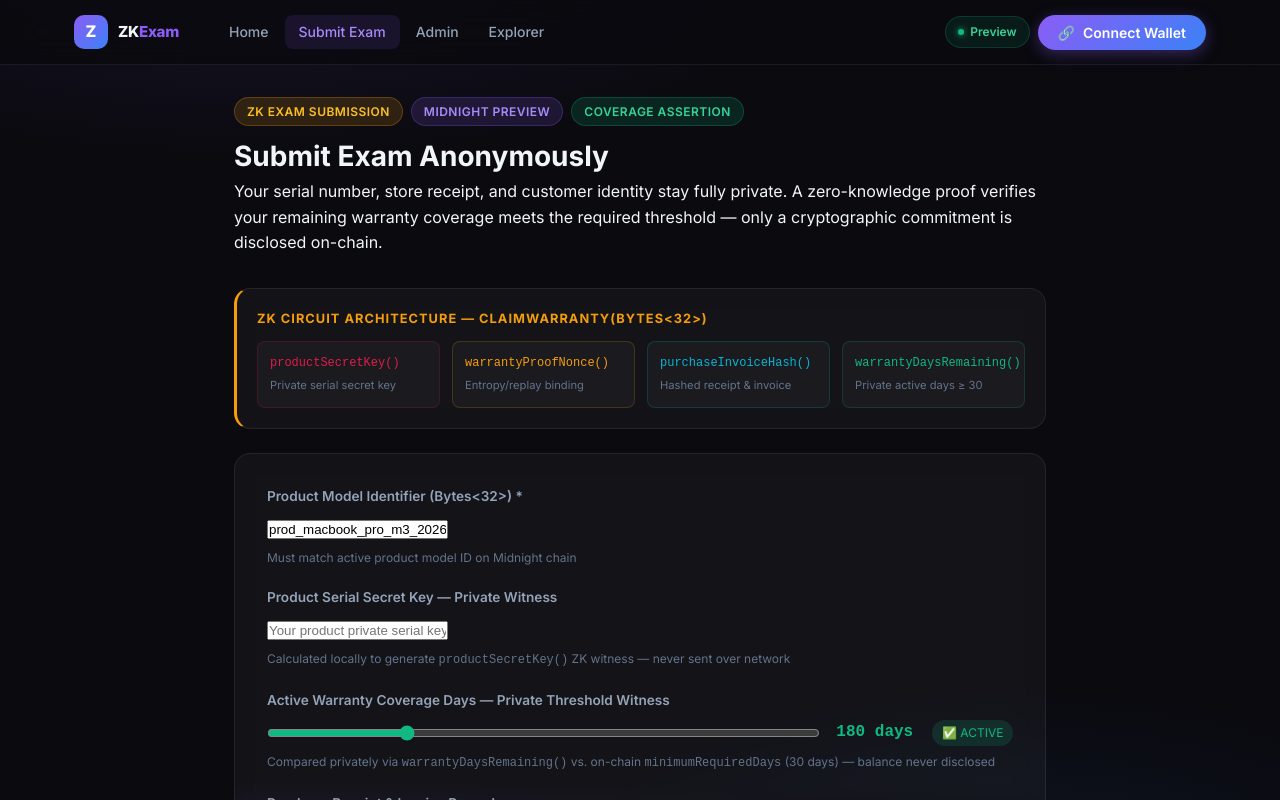
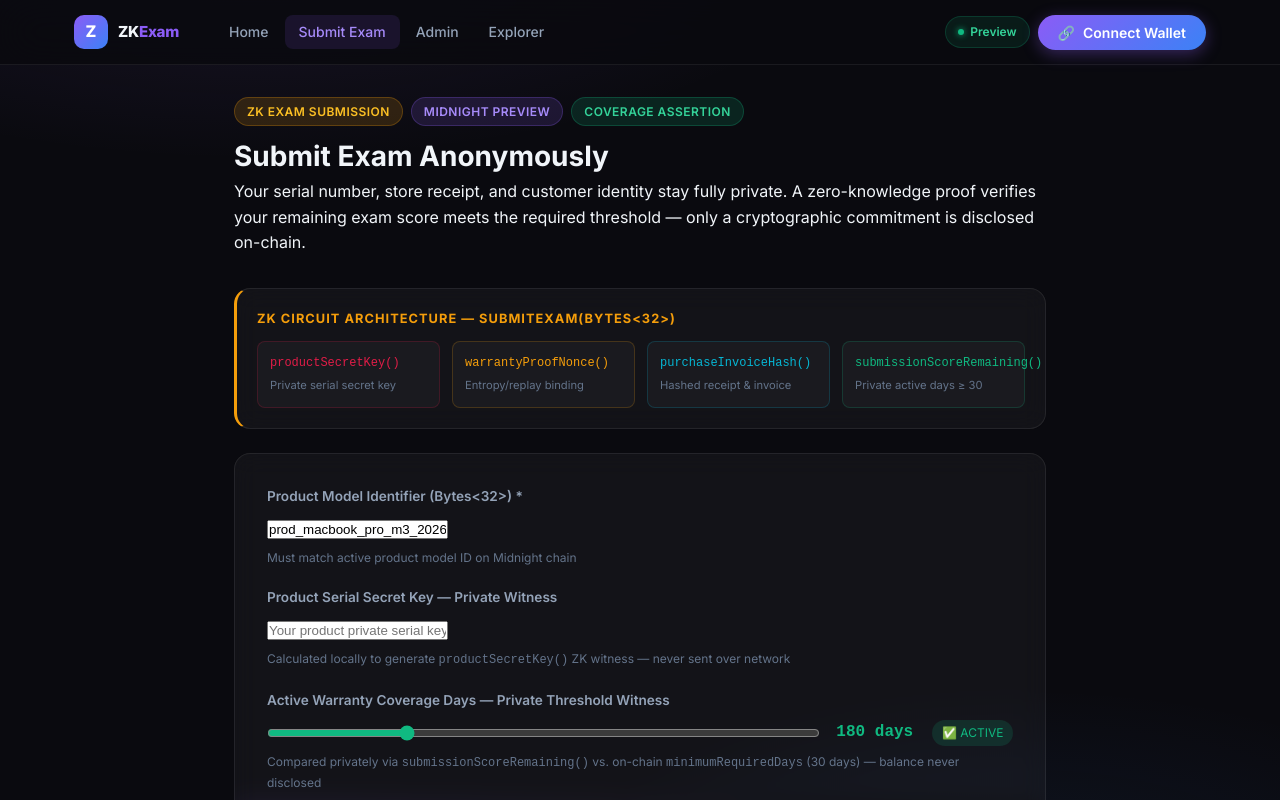
Before and after one commit to techyguy7866/exam-submission-platform, a Next.js app: page /claim in a window 1280 px wide. Shown: the top 800 px of the page. Built offline with nearby package versions, Linux system fonts and the light colour scheme; what @midnight-ntwrk/midnight-js-network-id would draw is missing.

Commit message:
fix(ui): Replace all Confidential Product Warranty Verification branding with Anonymous Exam Submission Portal in claim and admin pages

```diff
--- a/src/app/admin/page.tsx
+++ b/src/app/admin/page.tsx
@@ -121,7 +121,7 @@ export default function AdminPage() {
             🔑 Panel 1 — setManufacturerCommitment(Uint&lt;32&gt;)
           </div>
           <p style={{ fontSize: "0.83rem", color: "#94a3b8", marginBottom: "1rem" }}>
-            Anchors the manufacturer's public commitment on-chain and sets the minimum active warranty days requirement for valid claims.
+            Anchors the manufacturer's public commitment on-chain and sets the minimum active submission score requirement for valid claims.
           </p>
           <form onSubmit={handleSetManufacturer} style={{ display: "flex", flexDirection: "column", gap: "1rem" }}>
             <div>
@@ -176,7 +176,7 @@ export default function AdminPage() {
             🔄 Panel 3 — resetProduct(Bytes&lt;32&gt;, Uint&lt;32&gt;)
           </div>
           <p style={{ fontSize: "0.83rem", color: "#94a3b8", marginBottom: "1rem" }}>
-            Update the active product model ID and adjust minimum active warranty days requirement for new model releases.
+            Update the active product model ID and adjust minimum active submission score requirement for new model releases.
           </p>
           <form onSubmit={handleReset} style={{ display: "flex", flexDirection: "column", gap: "1rem" }}>
             <div>
--- a/src/app/claim/page.tsx
+++ b/src/app/claim/page.tsx
@@ -7,7 +7,7 @@ export default function ClaimPage() {
   const [productId, setProductId] = useState("prod_macbook_pro_m3_2026");
   const [productSecretKey, setProductSecretKey] = useState("");
   const [purchaseInvoice, setPurchaseInvoice] = useState("");
-  const [warrantyDays, setWarrantyDays] = useState(180);
+  const [submissionScore, setWarrantyDays] = useState(180);
   const [loading, setLoading] = useState(false);
   const [verifyLoading, setVerifyLoading] = useState(false);
   const [result, setResult] = useState<any>(null);
@@ -16,7 +16,7 @@ export default function ClaimPage() {
   const [error, setError] = useState<string | null>(null);
   const [logs, setLogs] = useState<{ msg: string; type: string }[]>([]);
 
-  const MINIMUM_REQUIRED_DAYS = 30;
+  const MINIMUM_PASS_SCORE = 30;
   const addLog = (msg: string, type = "info") => setLogs(l => [...l, { msg, type }]);
 
   const handleClaim = async (e: React.FormEvent) => {
@@ -27,22 +27,22 @@ export default function ClaimPage() {
       const client = getClient();
       client.setProductSecretKey(productSecretKey || "serial_secret_macbook_pro_2026");
       client.setPurchaseInvoice(purchaseInvoice || "invoice_receipt_store_09182");
-      client.setWarrantyDays(warrantyDays);
+      client.setWarrantyDays(submissionScore);
 
       addLog("> [ZK WITNESS] productSecretKey() — private serial key generated locally", "info");
       addLog("> [ZK WITNESS] warrantyProofNonce() — random entropy salt for replay protection", "info");
       addLog("> [ZK WITNESS] purchaseInvoiceHash() — SHA-256 hash of receipt & invoice", "info");
-      addLog(`> [ZK WITNESS] warrantyDaysRemaining() — ${warrantyDays} days balance vs. ${MINIMUM_REQUIRED_DAYS} days requirement`, "info");
-      addLog(`> [ZK THRESHOLD] Asserting warrantyDaysRemaining >= minimumRequiredDays privately...`, "info");
+      addLog(`> [ZK WITNESS] submissionScoreRemaining() — ${submissionScore} days balance vs. ${MINIMUM_PASS_SCORE} days requirement`, "info");
+      addLog(`> [ZK THRESHOLD] Asserting submissionScoreRemaining >= minimumRequiredDays privately...`, "info");
 
-      if (warrantyDays < MINIMUM_REQUIRED_DAYS) {
-        addLog(`> [REJECTED] ${warrantyDays} active days < ${MINIMUM_REQUIRED_DAYS} days requirement — circuit would reject proof`, "error");
-        setError(`Warranty Expired: ${warrantyDays} active days is below the required ${MINIMUM_REQUIRED_DAYS}-day threshold.`);
+      if (submissionScore < MINIMUM_PASS_SCORE) {
+        addLog(`> [REJECTED] ${submissionScore} active days < ${MINIMUM_PASS_SCORE} days requirement — circuit would reject proof`, "error");
+        setError(`Warranty Expired: ${submissionScore} active days is below the required ${MINIMUM_PASS_SCORE}-day threshold.`);
         return;
       }
 
-      addLog("> [CIRCUIT] Executing claimWarranty(Bytes<32>) on Midnight Network...", "info");
-      const res = await client.claimWarranty(productId);
+      addLog("> [CIRCUIT] Executing submitExam(Bytes<32>) on Midnight Network...", "info");
+      const res = await client.submitExam(productId);
       setResult(res);
       addLog(`> [SUCCESS] Warranty claim verified & signed! TxHash: ${res.txHash}`, "success");
       addLog(`> [COMMITMENT] ZK Warranty Commitment: ${res.commitmentHex}`, "success");
@@ -86,21 +86,21 @@ export default function ClaimPage() {
           </div>
           <h1 className="section-title" style={{ fontSize: "1.75rem" }}>Submit Exam Anonymously</h1>
           <p className="section-desc">
-            Your serial number, store receipt, and customer identity stay fully private. A zero-knowledge proof verifies your remaining warranty coverage meets the required threshold — only a cryptographic commitment is disclosed on-chain.
+            Your serial number, store receipt, and customer identity stay fully private. A zero-knowledge proof verifies your remaining exam score meets the required threshold — only a cryptographic commitment is disclosed on-chain.
           </p>
         </div>
 
         {/* ── ZK Witnesses Card ── */}
         <div className="glass-card" style={{ padding: "1.25rem", marginBottom: "1.5rem", borderLeft: "3px solid #f59e0b" }}>
           <div style={{ fontSize: "0.8rem", fontWeight: 700, color: "#f59e0b", marginBottom: "0.75rem", textTransform: "uppercase", letterSpacing: "0.08em" }}>
-            ZK Circuit Architecture — claimWarranty(Bytes&lt;32&gt;)
+            ZK Circuit Architecture — submitExam(Bytes&lt;32&gt;)
           </div>
           <div style={{ display: "grid", gridTemplateColumns: "repeat(auto-fit, minmax(180px, 1fr))", gap: "0.75rem" }}>
             {[
               { label: "productSecretKey()", desc: "Private serial secret key", color: "#e11d48" },
               { label: "warrantyProofNonce()", desc: "Entropy/replay binding", color: "#f59e0b" },
               { label: "purchaseInvoiceHash()", desc: "Hashed receipt & invoice", color: "#06b6d4" },
-              { label: "warrantyDaysRemaining()", desc: "Private active days ≥ 30", color: "#10b981" },
+              { label: "submissionScoreRemaining()", desc: "Private active days ≥ 30", color: "#10b981" },
             ].map(w => (
               <div key={w.label} style={{ background: "rgba(255,255,255,0.03)", borderRadius: "8px", padding: "0.75rem", border: `1px solid ${w.color}33` }}>
                 <div style={{ fontFamily: "monospace", fontSize: "0.75rem", color: w.color, marginBottom: "0.25rem" }}>{w.label}</div>
@@ -138,23 +138,23 @@ export default function ClaimPage() {
                 Active Warranty Coverage Days — Private Threshold Witness
               </label>
               <div style={{ display: "flex", alignItems: "center", gap: "1rem" }}>
-                <input type="range" id="warrantyDays" min={0} max={730} step={15} value={warrantyDays}
+                <input type="range" id="submissionScore" min={0} max={730} step={15} value={submissionScore}
                   onChange={e => setWarrantyDays(Number(e.target.value))}
-                  style={{ flex: 1, accentColor: warrantyDays >= MINIMUM_REQUIRED_DAYS ? "#10b981" : "#ef4444" }} />
+                  style={{ flex: 1, accentColor: submissionScore >= MINIMUM_PASS_SCORE ? "#10b981" : "#ef4444" }} />
                 <span style={{
                   fontFamily: "monospace", fontWeight: 700, fontSize: "1rem",
-                  color: warrantyDays >= MINIMUM_REQUIRED_DAYS ? "#10b981" : "#ef4444", minWidth: "5rem"
-                }}>{warrantyDays} days</span>
+                  color: submissionScore >= MINIMUM_PASS_SCORE ? "#10b981" : "#ef4444", minWidth: "5rem"
+                }}>{submissionScore} days</span>
                 <span style={{
                   fontSize: "0.75rem", padding: "0.2rem 0.6rem", borderRadius: "99px",
-                  background: warrantyDays >= MINIMUM_REQUIRED_DAYS ? "rgba(16,185,129,0.15)" : "rgba(239,68,68,0.15)",
-                  color: warrantyDays >= MINIMUM_REQUIRED_DAYS ? "#10b981" : "#ef4444"
+                  background: submissionScore >= MINIMUM_PASS_SCORE ? "rgba(16,185,129,0.15)" : "rgba(239,68,68,0.15)",
+                  color: submissionScore >= MINIMUM_PASS_SCORE ? "#10b981" : "#ef4444"
                 }}>
-                  {warrantyDays >= MINIMUM_REQUIRED_DAYS ? "✅ ACTIVE" : "❌ EXPIRED"}
+                  {submissionScore >= MINIMUM_PASS_SCORE ? "✅ ACTIVE" : "❌ EXPIRED"}
                 </span>
               </div>
               <p style={{ fontSize: "0.75rem", color: "#64748b", marginTop: "0.4rem" }}>
-                Compared privately via <code>warrantyDaysRemaining()</code> vs. on-chain <code>minimumRequiredDays</code> (30 days) — balance never disclosed
+                Compared privately via <code>submissionScoreRemaining()</code> vs. on-chain <code>minimumRequiredDays</code> (30 days) — balance never disclosed
               </p>
             </div>
 
@@ -200,7 +200,7 @@ export default function ClaimPage() {
           <div className="glass-card fade-in" style={{ padding: "1.5rem", marginBottom: "1.5rem", border: "1px solid rgba(16,185,129,0.3)", background: "rgba(16,185,129,0.05)" }}>
             <p style={{ color: "#6ee7b7", fontWeight: 700, fontSize: "1.05rem", marginBottom: "1rem" }}>✅ Exam Submission Verified & Confirmed On-Chain!</p>
             {[
-              { label: "Circuit", value: "claimWarranty(Bytes<32>)" },
+              { label: "Circuit", value: "submitExam(Bytes<32>)" },
               { label: "ZK Claim Commitment", value: result.commitmentHex },
               { label: "On-Chain TxHash", value: result.txHash },
               { label: "Days Requirement Met", value: result.daysRequirementMet ? "✅ Satisfied (private)" : "❌ Not Satisfied" },
```
